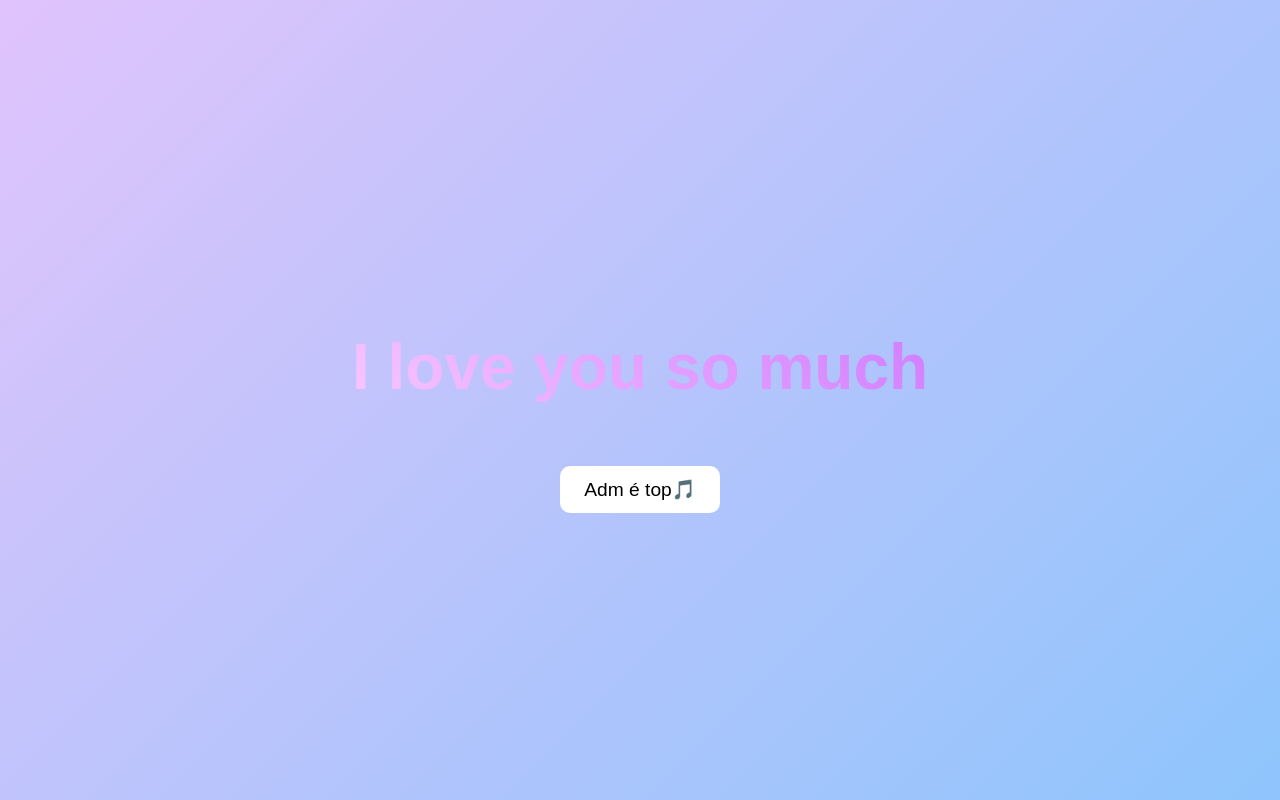
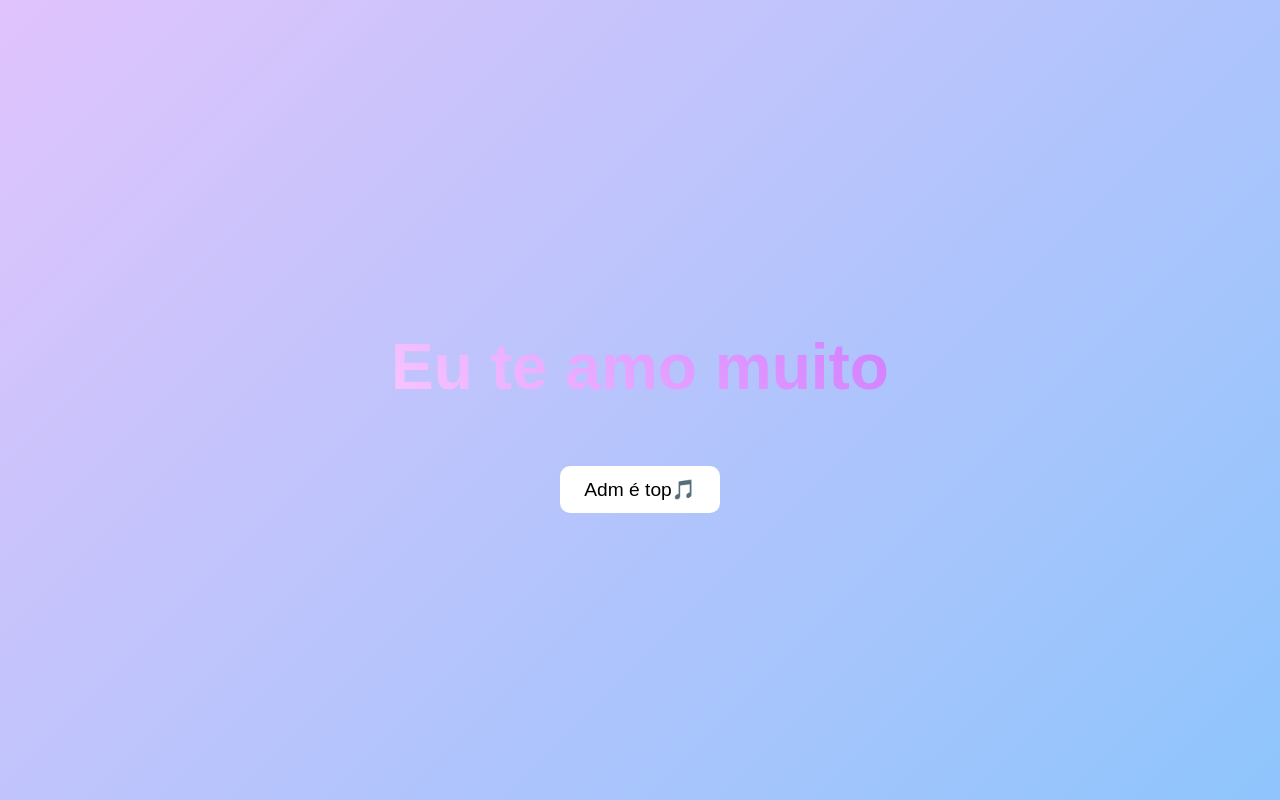
Before and after one commit to ArzukieI/Te-amo, a plain HTML site: page index.html in a window 1280 px wide. Drawn offline with Linux system fonts and the light colour scheme.

Commit message:
Update text in index.html

```diff
--- a/index.html
+++ b/index.html
@@ -9,7 +9,7 @@
 
   <div class="overlay">
 
-    <h1 data-text="Eu te amo tanto">I love you so much</h1>
+    <h1 data-text="Eu te amo tanto">Eu te amo muito</h1>
     <button onclick="playMusic()">Adm é top🎵</button>
   </div>
 
```
